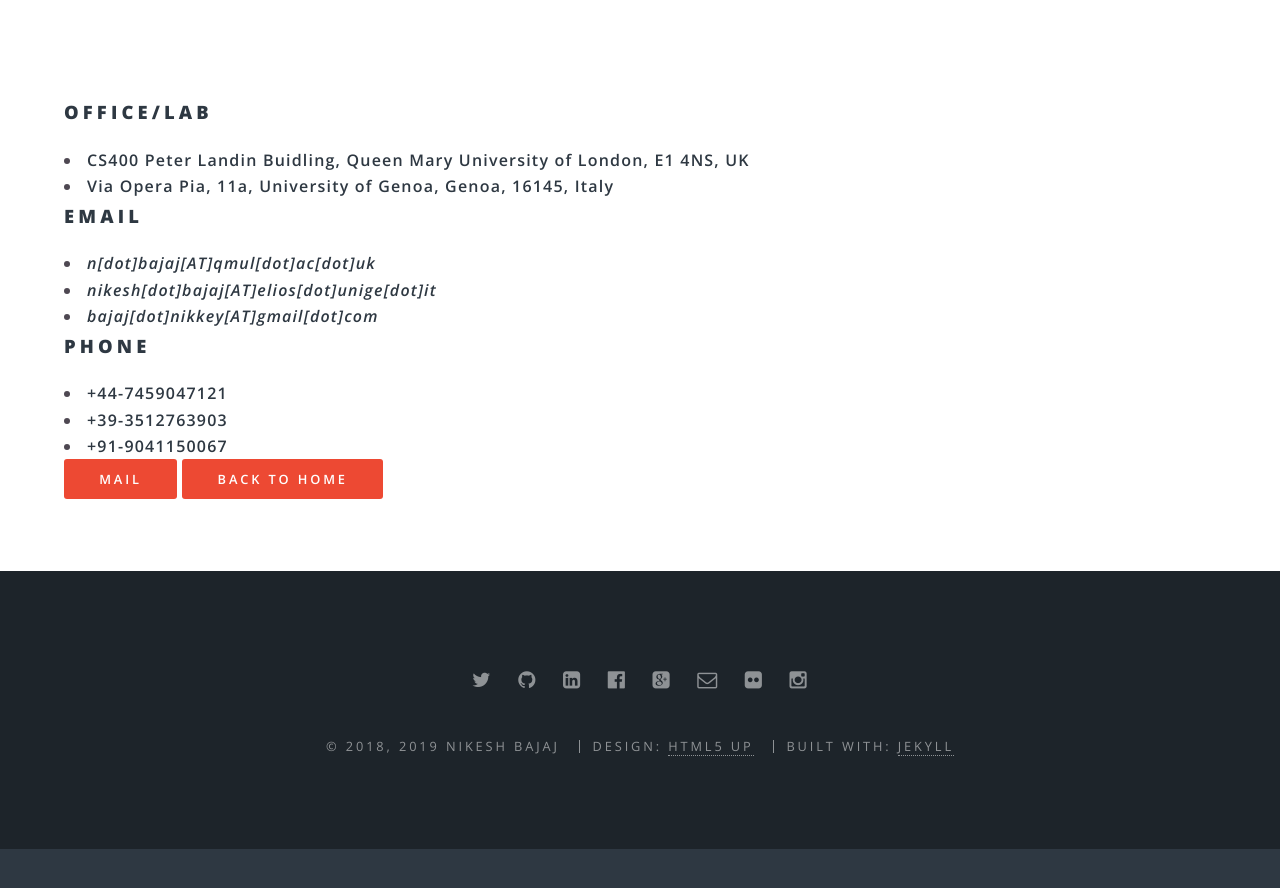
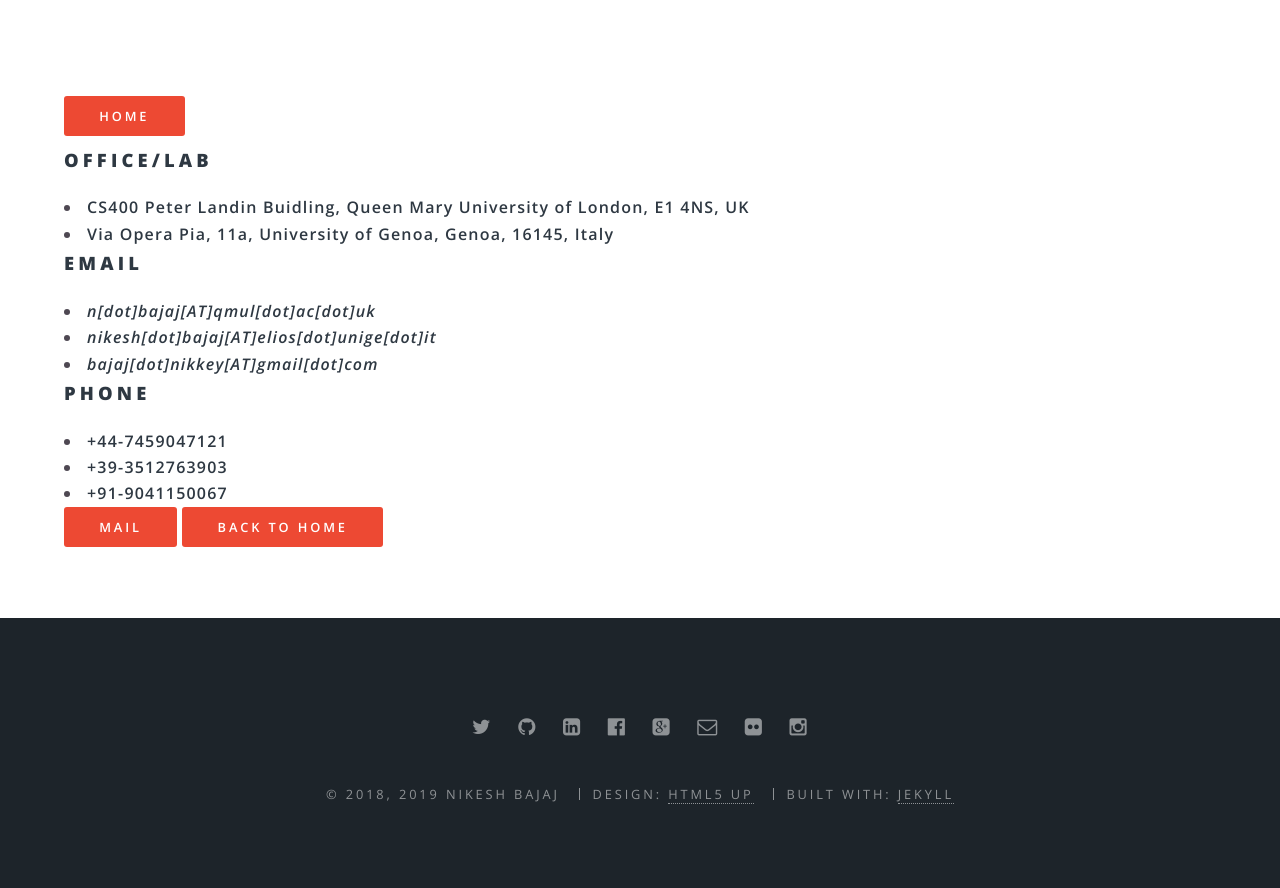
Before and after one commit to Nikeshbajaj/nikeshbajaj.github.io, a Jekyll site: the page built from contact.html, in a window 1280 px wide and 1290 px high. Shown: the part 393-1281 px from the top of the window. Built offline with Jekyll 4.4.1, drawn with Linux system fonts in a browser that asks for light colours.

Commit message:
Update contact.html

```diff
--- a/contact.html
+++ b/contact.html
@@ -3,6 +3,7 @@
 title: Contact
 ---
 
+<a href="https://nikeshbajaj.github.io/" class="button special">Home</a>
 	<h3>Office/LAB</h3>
 	<li><strong>CS400 Peter Landin Buidling, Queen Mary University of London, E1 4NS, UK</strong></li>
 	<li><strong>Via Opera Pia, 11a, University of Genoa, Genoa, 16145, Italy</strong></li>
```
